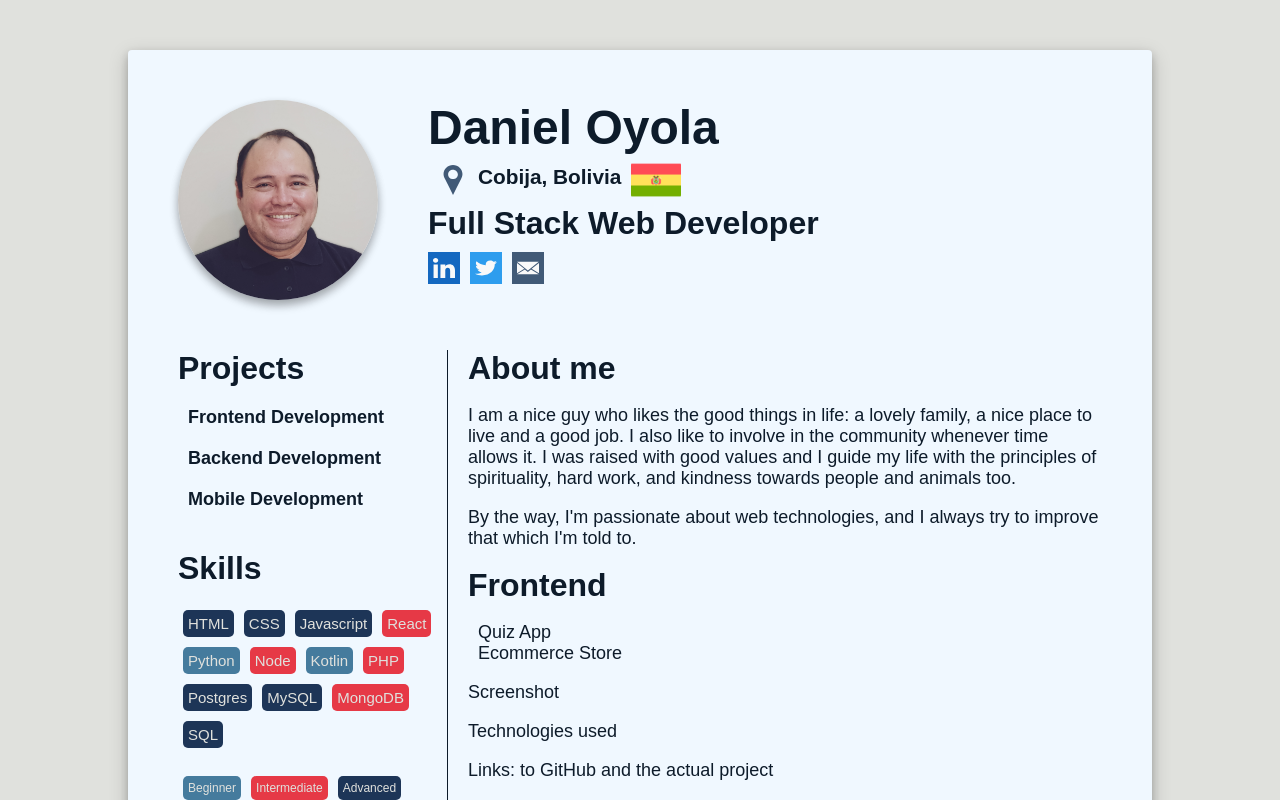
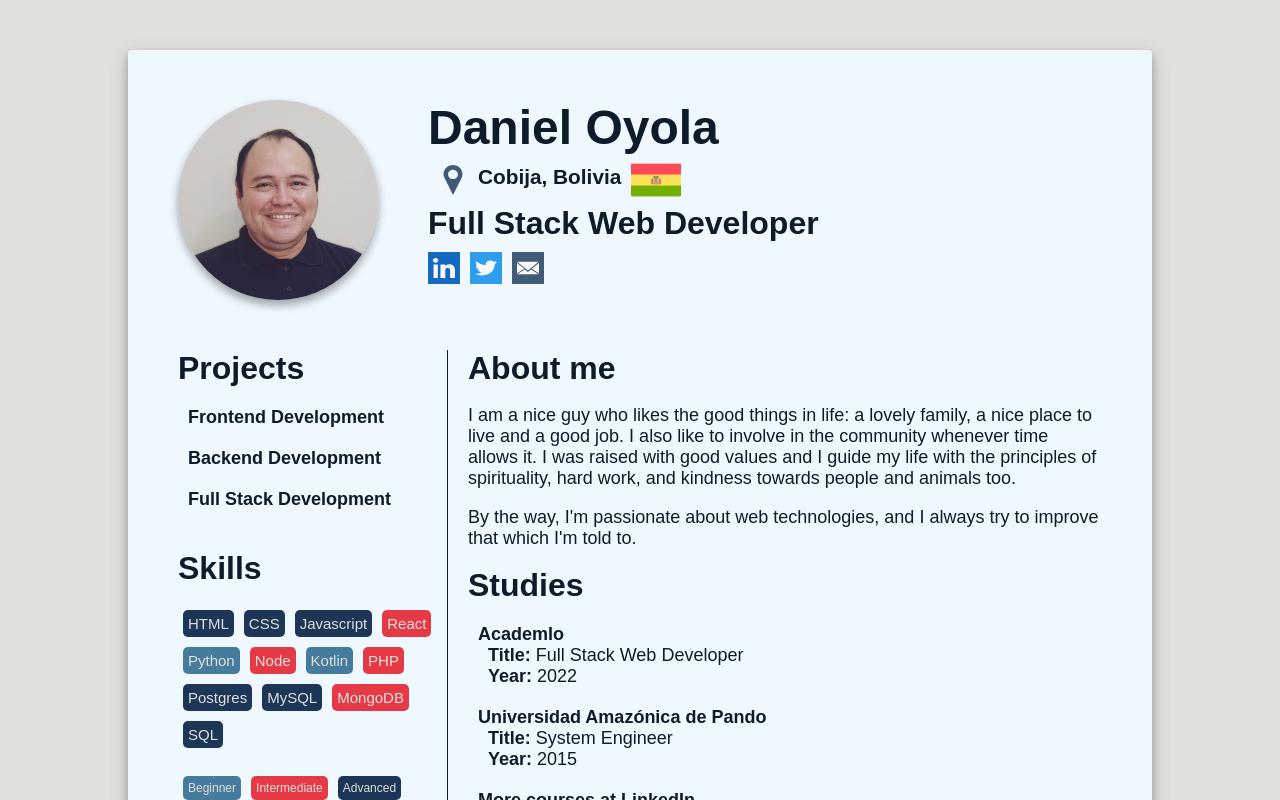
Before and after one commit to danieloyolaj/danieloyola, a React (Vite) app: page / in a window 1280 px wide. Shown: the top 800 px of the page. Built offline with nearby package versions, Linux system fonts and the light colour scheme; a web font is replaced by a local one.

Commit message:
Added images and some css

```diff
--- a/src/App.css
+++ b/src/App.css
@@ -213,6 +213,16 @@ main{
   margin-top: 50px;
 }
 
+/**** STUDIES *******/
+.studies-institution{
+  font-weight: 600;
+  margin-top: 20px;
+  margin-left: 10px;
+}
+
+.sub-tag{
+  margin-left: 20px;
+}
 
 /**** FOOTER *******/
 footer{
--- a/src/App.jsx
+++ b/src/App.jsx
@@ -2,7 +2,7 @@ import './App.css'
 import About from './components/About'
 import Backend from './components/Backend'
 import Frontend from './components/Frontend'
-import Mobile from './components/Mobile'
+import Fullstack from './components/Fullstack'
 
 
 function App() {
@@ -41,11 +41,11 @@ function App() {
               <h2>Projects</h2>
               <h3 className="project-profile">Frontend Development</h3>
               <h3 className="project-profile">Backend Development</h3>
-              <h3 className="project-profile">Mobile Development</h3>
+              <h3 className="project-profile">Full Stack Development</h3>
             </div>
             <div className="skills">
               <h2>Skills</h2>
-              <ul >
+              <ul>
                 <li className='skills-chips c-blue'>HTML</li>
                 <li className='skills-chips c-blue'>CSS</li>
                 <li className='skills-chips c-blue'>Javascript</li>
@@ -87,7 +87,7 @@ function App() {
           <About />
           <Frontend />
           <Backend />
-          <Mobile />
+          <Fullstack />
         </main>
       </div>
 
--- a/src/components/About.jsx
+++ b/src/components/About.jsx
@@ -14,6 +14,20 @@ const About = () => {
             By the way, I'm passionate about web technologies, and I always
             try to improve that which I'm told to.
           </p>
+      <h2>Studies</h2>
+          <ul>
+            <li className='studies-institution'><a href='https://www.academlo.com/' target='_blank'>Academlo</a></li>
+              <ul>
+                <li className='sub-tag'><strong>Title:</strong> Full Stack Web Developer</li>
+                <li className='sub-tag'><strong>Year:</strong> 2022</li>
+              </ul>
+            <li className='studies-institution'><a href='https://uap.edu.bo/' target='_blank'>Universidad Amaz&oacute;nica de Pando</a></li>
+            <ul>
+                <li className='sub-tag'><strong>Title:</strong> System Engineer</li>
+                <li className='sub-tag'><strong>Year:</strong> 2015</li>
+            </ul>
+          <li className='studies-institution'>More courses at <a href='https://www.linkedin.com/in/danieloyolaj' target='_blank'>LinkedIn</a></li>
+          </ul>
     </div>
   )
 }
```
Also changed, not shown: src/assets/academlo-logo-small.jpg (added), src/assets/logo-uap-small.png (added), src/components/Fullstack.jsx (renamed from src/components/Mobile.jsx).
